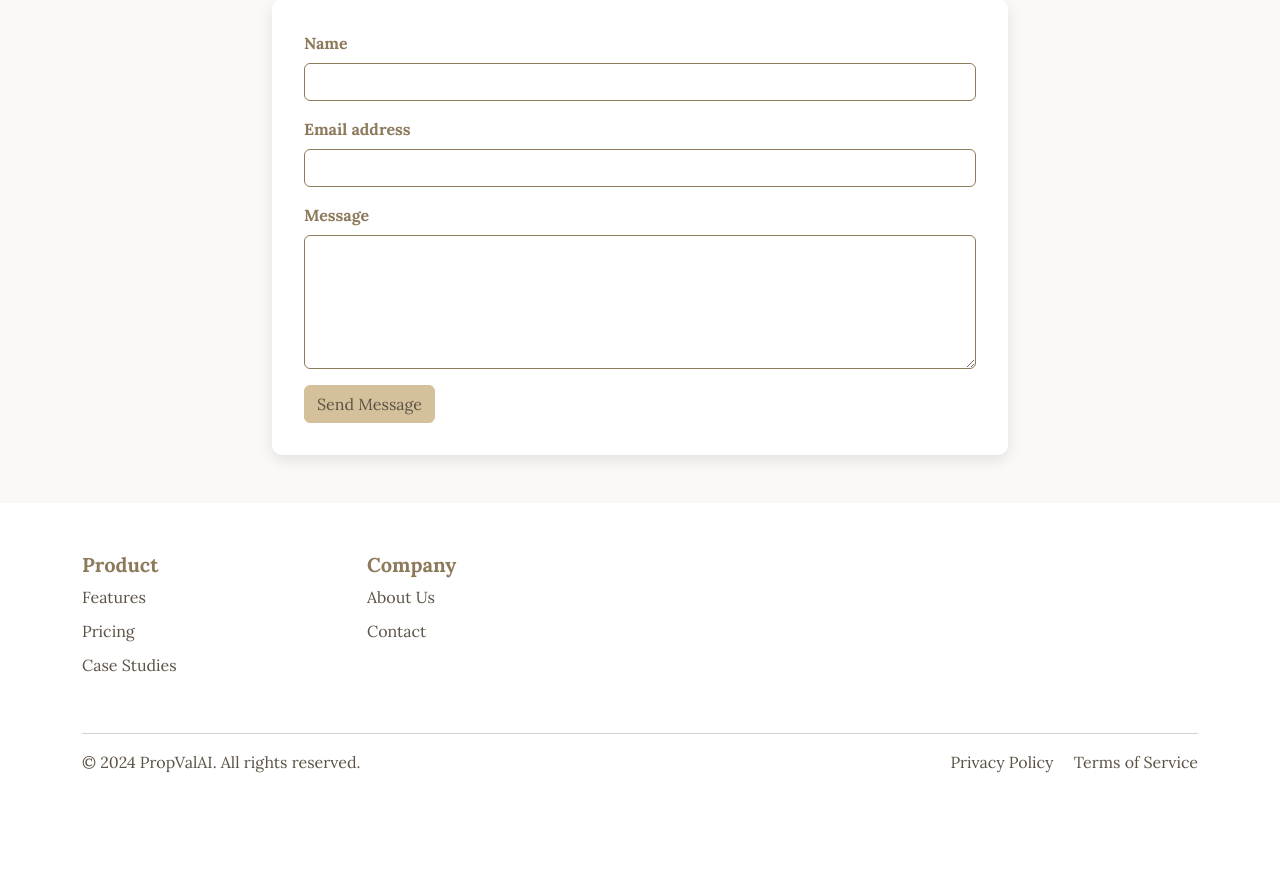
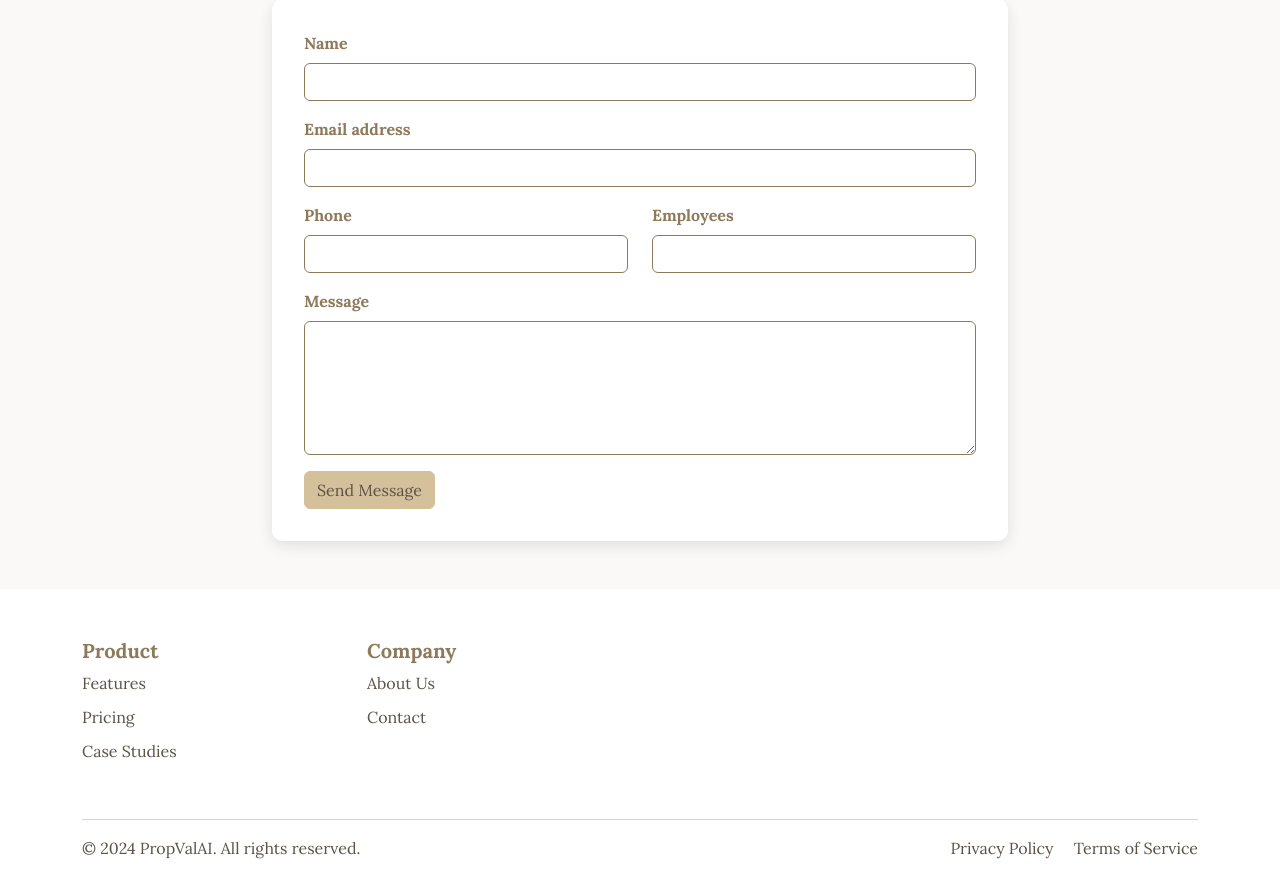
Before and after one commit to JadoreThompson/property-valuation-v2, a Flask app: page /contact-sales in a window 1280 px wide. Shown: the part 342-1238 px from the top of the page. Before the commit the page ends 1115 px from the top, so only its background shows below. Run offline with Flask 3, Linux system fonts and the light colour scheme; some libraries are stand-ins or nearby versions.

Commit message:
working - contact sales

```diff
--- a/WebApp/static/contact-sales.js
+++ b/WebApp/static/contact-sales.js
@@ -6,9 +6,44 @@ document.addEventListener('DOMContentLoaded', function(){
     /* Submitting the Form */
     formSubmitBtn.addEventListener('click', async function(e){
         e.preventDefault();
+
+        const formStatus = document.getElementById('formStatus');
+        let formObj = {};
         const formData = new FormData(contactForm);
         for (let [k, v] of formData.entries()) {
-            console.log(`Key ${k} - Value ${v}`);
+            formObj[k] = v;
+        }
+
+        try {
+            if (formObj['employees'] < 1) {
+                throw new Error("Employees must be greater than 0")
+            }
+
+            const rsp = await fetch("http://127.0.0.1:80/contact-sales", {
+                method: 'POST',
+                headers: {'Content-Type': 'application/json'},
+                body: JSON.stringify(formObj)
+            });
+
+            const data = await rsp.json();
+            if (data.detail) {
+                formStatus.textContent = data.detail;
+            }
+
+            if (rsp.status == 200) {
+                window.location.href("/");
+            } else if ((rsp.status == 409) || (rsp.status == 500)) {
+                contactForm.reset();
+            } else {
+                formStatus.textContent = 'Something went wrong';
+            }
+
+        } catch(e) {
+            formStatus.textContent = e.message;
+        } finally {
+            contactForm.reset();
+            formStatus.style.visibility = 'visible';
+
         }
     });
 });
--- a/WebApp/static/styles.css
+++ b/WebApp/static/styles.css
@@ -323,7 +323,6 @@ body {
 
 
 /* Contact Sales Styles */
-/* Contact Sales Page Styles */
 .contact-hero {
     background: linear-gradient(135deg, #faf9f7 0%, #f0ece3 100%);
     padding: 60px 0;
@@ -377,3 +376,6 @@ body {
         font-size: 1rem;
     }
 }
+#formStatus {
+    visibility: hidden;
+}
--- a/WebApp/templates/contact-sales.html
+++ b/WebApp/templates/contact-sales.html
@@ -47,11 +47,22 @@
                                 <label for="email" class="form-label">Email address</label>
                                 <input type="email" class="form-control" id="email" name="email" required>
                             </div>
+                            <div class="row">
+                                <div class="col-md-6 mb-3">
+                                    <label for="phone" class="form-label">Phone</label>
+                                    <input type="text" class="form-control" id="phone" name="phone" required>
+                                </div>
+                                <div class="col-md-6 mb-3">
+                                    <label for="employees" class="form-label">Employees</label>
+                                    <input type="number" min="1" max="9999" class="form-control" id="employees" name="employees" required>
+                                </div>
+                            </div>
                             <div class="mb-3">
                                 <label for="message" class="form-label">Message</label>
                                 <textarea class="form-control" id="message" name="message" rows="5" required></textarea>
                             </div>
                             <button id="formSubmitBtn" type="submit" class="btn btn-primary">Send Message</button>
+                            <span id="formStatus"></span>
                         </form>
                     </div>
                 </div>
```
Also changed, not shown: API/api.py (+17 -3 lines), API/models.py (+10 -0 lines).
